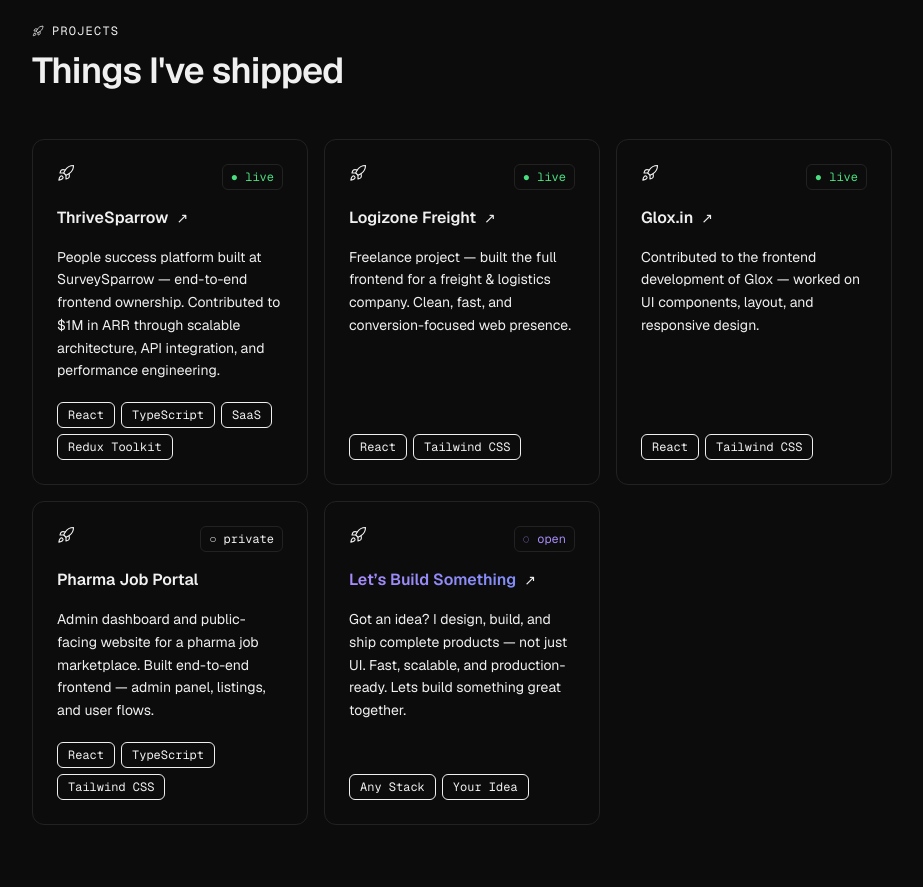
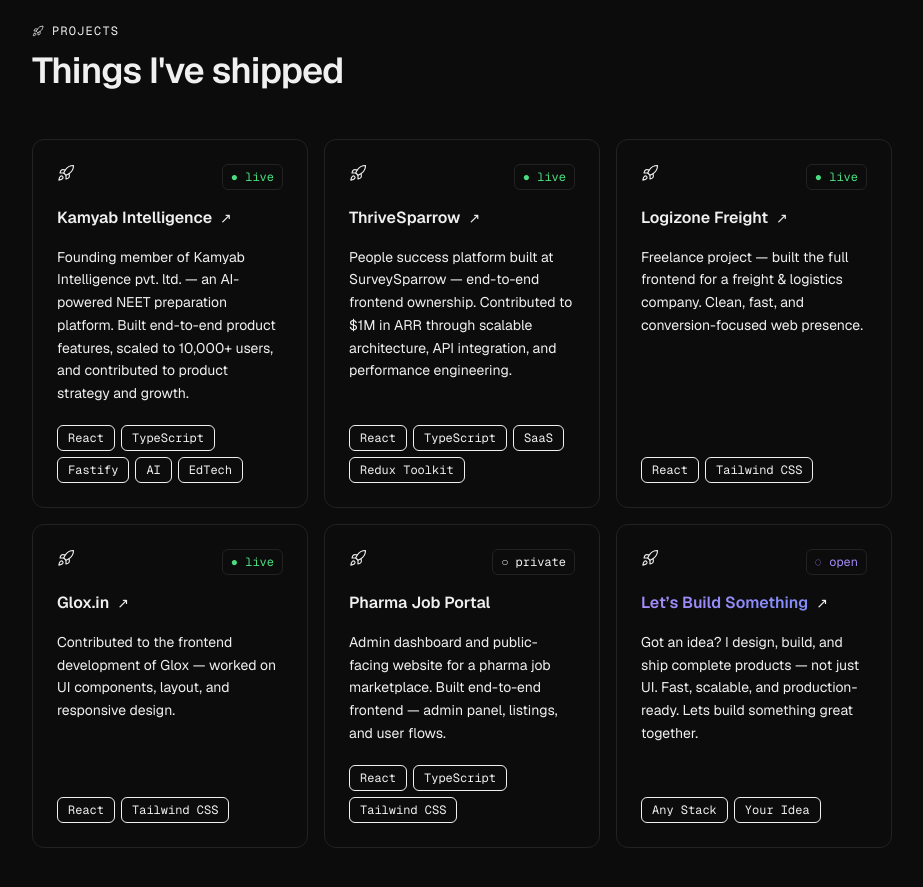
Before and after one commit to NasikhCL/personal-portfolio-website, a Next.js app: page / in a window 1280 px wide. Shown: the part 3200-4087 px from the top of the page, without its empty margins (48-971 px from the left). Built offline with nearby package versions, Linux system fonts and the light colour scheme.

Commit message:
latest job update

```diff
--- a/data/portfolio.ts
+++ b/data/portfolio.ts
@@ -107,6 +107,14 @@
 
 export const projects = [
   {
+    title: "Kamyab Intelligence",
+    description:
+      "Founding member of Kamyab Intelligence pvt. ltd. — an AI-powered NEET preparation platform. Built end-to-end product features, scaled to 10,000+ users, and contributed to product strategy and growth.",
+    link: "https://www.kamyab.io/",
+    tags: ["React", "TypeScript", "Fastify", "AI", "EdTech"],
+    status: "live" as const,
+  },
+  {
     title: "ThriveSparrow",
     description:
       "People success platform built at SurveySparrow — end-to-end frontend ownership. Contributed to $1M in ARR through scalable architecture, API integration, and performance engineering.",
```
